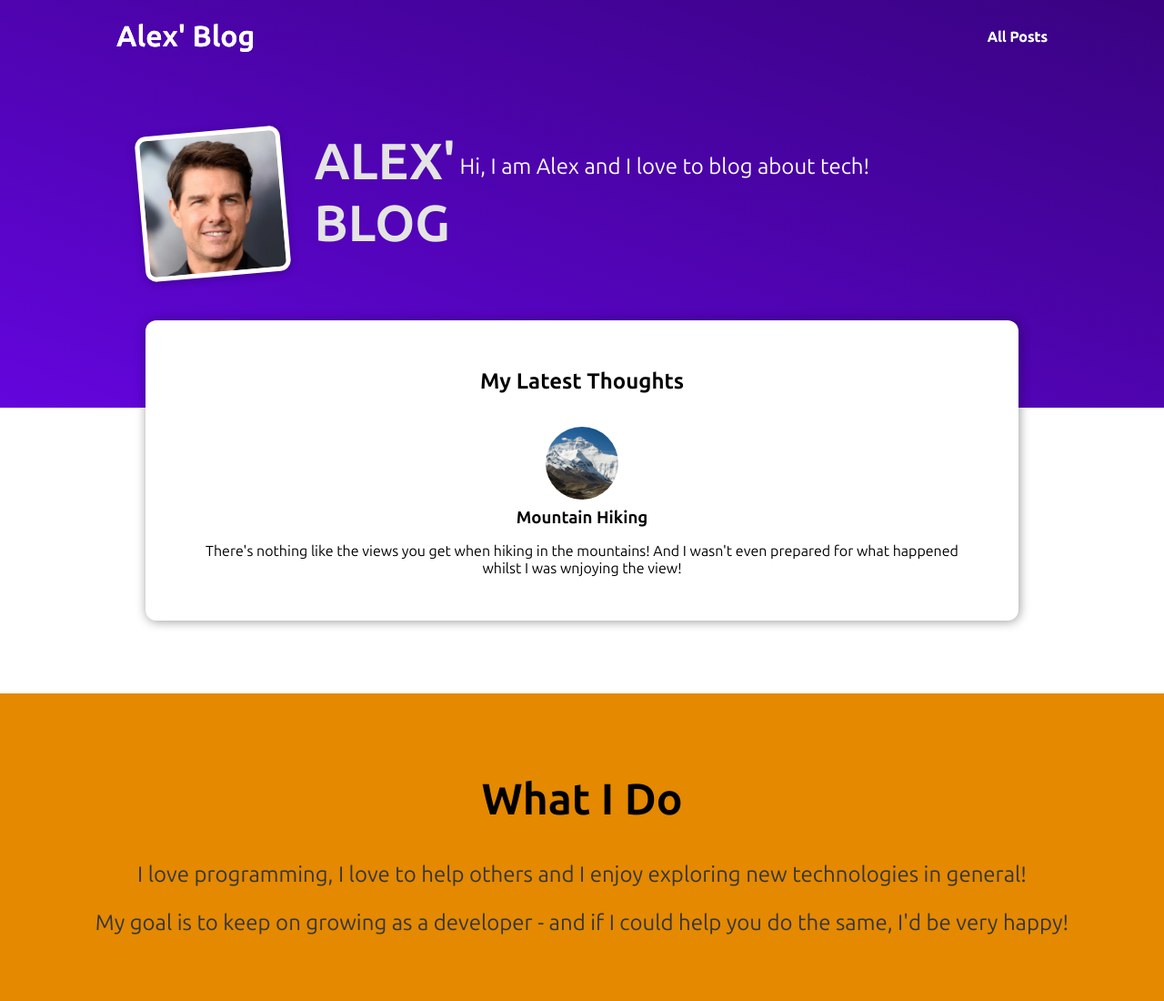
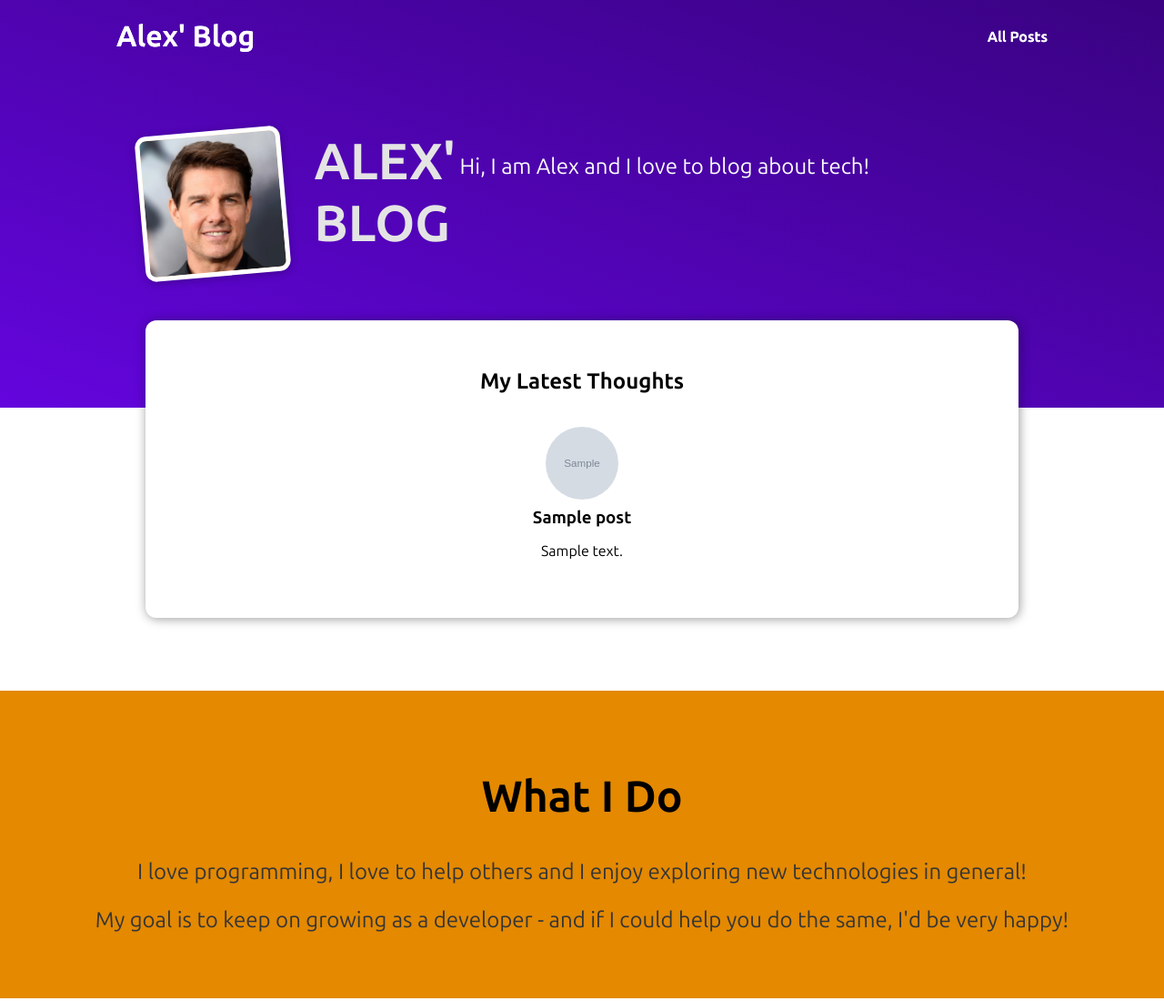
Before and after one commit to asaninocente/my-site, a Django app: template blog/templates/blog/index.html in a window 1280 px wide. Shown: the whole page at 91% size. Run offline with Django 5.2, Linux system fonts and the light colour scheme; the template is opened without the code that fills it: most values are stand-ins (such as "Sample title", 1, 10 or a date in 2020); grey boxes marked "Sample" are stand-in pictures.

Commit message:
Latest posts dynamically

```diff
--- a/blog/templates/blog/includes/post.html
+++ b/blog/templates/blog/includes/post.html
@@ -2,11 +2,13 @@
 
 <li>
   <article class='post'>
-    <a href='{% url "post-detail-page" "the-mountains" %}'>
-      <img src='{% static "blog/images/mountains.jpg" %}' alt='Mountain Hiking' />
+    <a href='{% url "post-detail-page" post.slug %}'>
+      <img src='{% static "blog/images/"|add:post.image %}' alt='{{ post.title }}' />
       <div class='post__content'>
-        <h3>Mountain Hiking</h3>
-        <p></p>There's nothing like the views you get when hiking in the mountains! And I wasn't even prepared for what happened whilst I was wnjoying the view!
+        <h3>{{ post.title }}</h3>
+        <p>
+          {{ post.excerpt }}
+        </p>
       </div>
     </a>
   </article>
--- a/blog/templates/blog/index.html
+++ b/blog/templates/blog/index.html
@@ -28,7 +28,9 @@
     <h2>My Latest Thoughts</h2>
 
     <ul>
-      {% include 'blog/includes/post.html' %}
+      {% for post in posts %}
+        {% include 'blog/includes/post.html' %}
+      {% endfor %}
     </ul>
   </section>
 
```
Also changed, not shown: blog/views.py (+9 -2 lines).
